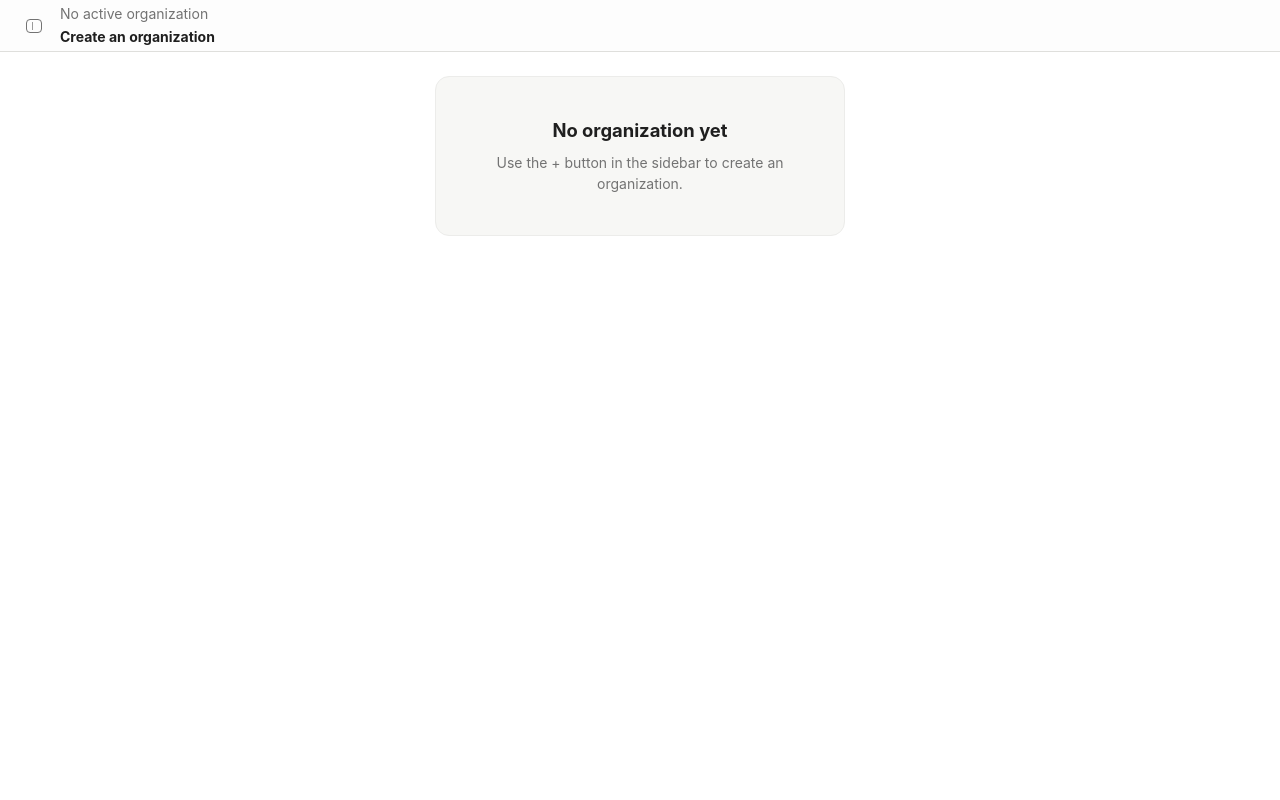
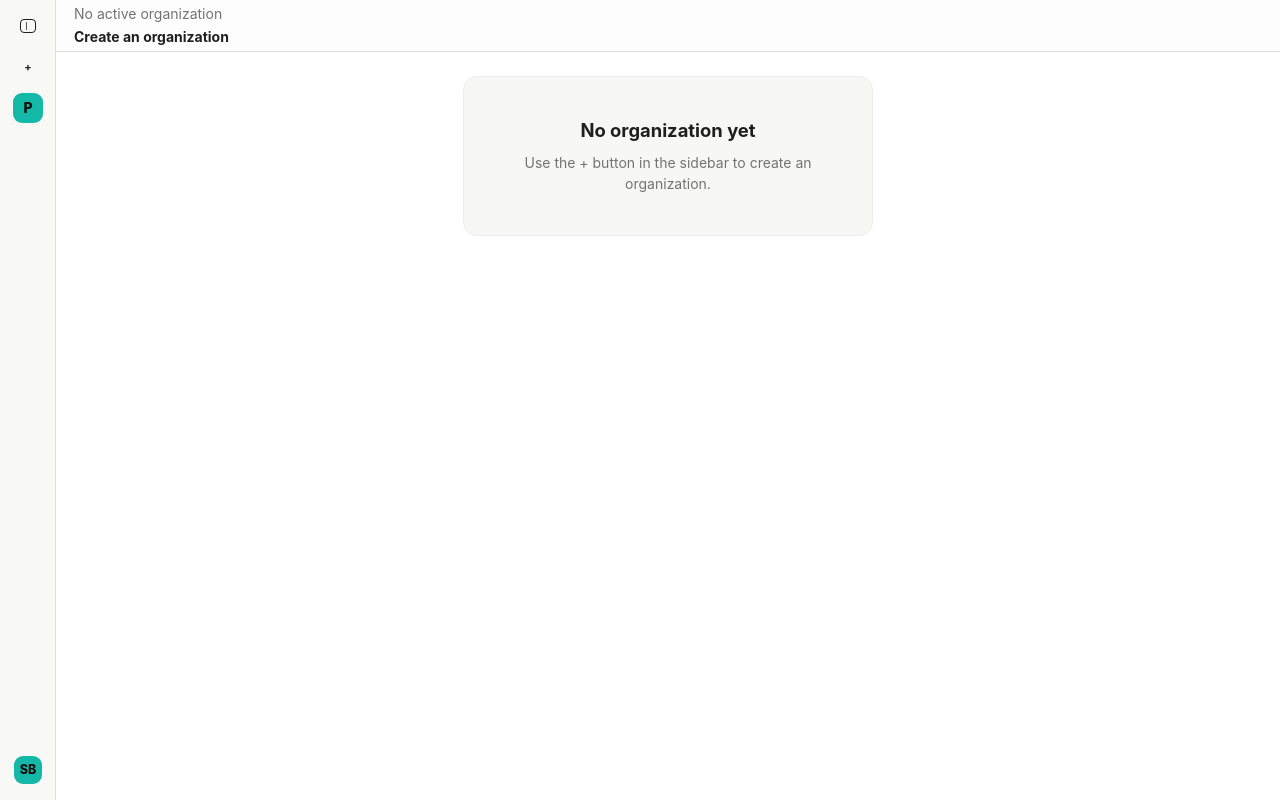
Before and after one commit to sunnybharne/papliba, a Next.js app in the folder src/Papliba.Web/: page /app in a window 1280 px wide. Both pictures are taken after a click on the button "Collapse sidebar". Built offline with nearby package versions, Linux system fonts and the light colour scheme.

Commit message:
feat: keep collapsed sidebar icons visible

```diff
--- a/src/Papliba.Web/src/app/app/page.tsx
+++ b/src/Papliba.Web/src/app/app/page.tsx
@@ -392,6 +392,10 @@ export default function Home() {
     applyThemeMode(nextThemeMode);
   }
 
+  function toggleSidebar() {
+    setIsSidebarOpen((currentIsSidebarOpen) => !currentIsSidebarOpen);
+  }
+
   function openOrganizationDialog() {
     setDraftOrganizationName("");
     setOrganizationSearch("");
@@ -555,7 +559,6 @@ export default function Home() {
     <main className="shell">
       <section className={appShellClassName} aria-label="Papliba app">
           <aside
-            aria-hidden={!isSidebarOpen}
             className="sidebar"
             data-open={isSidebarOpen}
             aria-label="Papliba sidebar"
@@ -566,12 +569,16 @@ export default function Home() {
                 <span>alpha</span>
               </div>
               <button
-                aria-label="Collapse sidebar"
+                aria-label={isSidebarOpen ? "Collapse sidebar" : "Open sidebar"}
                 className="sidebar-toggle"
-                onClick={() => setIsSidebarOpen(false)}
+                onClick={toggleSidebar}
                 type="button"
               >
-                ‹
+                {isSidebarOpen ? (
+                  "‹"
+                ) : (
+                  <span aria-hidden="true" className="sidebar-open-icon" />
+                )}
               </button>
             </div>
 
@@ -747,7 +754,9 @@ export default function Home() {
                         key={project}
                         type="button"
                       >
-                        <span className="status-dot complete" />
+                        <span className="project-list-icon">
+                          {project.slice(0, 1).toUpperCase()}
+                        </span>
                         <span>
                           <strong>{project}</strong>
                           <small>Completed · just now</small>
@@ -767,16 +776,6 @@ export default function Home() {
         <section className="workspace-panel">
           <header className="workspace-header">
             <div className="workspace-title-row">
-              {!isSidebarOpen && (
-                <button
-                  aria-label="Open sidebar"
-                  className="sidebar-toggle"
-                  onClick={() => setIsSidebarOpen(true)}
-                  type="button"
-                >
-                  <span aria-hidden="true" className="sidebar-open-icon" />
-                </button>
-              )}
               <div className="workspace-title-text">
                 <span>
                   {hasOrganization ? "Organization" : "No active organization"}
--- a/src/Papliba.Web/src/app/globals.css
+++ b/src/Papliba.Web/src/app/globals.css
@@ -119,7 +119,7 @@ a {
 }
 
 .app-shell.sidebar-collapsed {
-  grid-template-columns: 0 minmax(0, 1fr);
+  grid-template-columns: 56px minmax(0, 1fr);
 }
 
 .sidebar {
@@ -132,17 +132,13 @@ a {
   background: var(--sidebar);
   overflow: hidden;
   transition:
-    opacity 120ms ease,
     padding 160ms ease,
     border-color 160ms ease;
 }
 
 .sidebar[data-open="false"] {
-  padding-right: 0;
-  padding-left: 0;
-  border-right-color: transparent;
-  opacity: 0;
-  pointer-events: none;
+  padding-right: 8px;
+  padding-left: 8px;
 }
 
 .brand-row {
@@ -529,9 +525,9 @@ a {
 
 .thread-item {
   display: grid;
-  grid-template-columns: 8px minmax(0, 1fr);
+  grid-template-columns: 28px minmax(0, 1fr);
   gap: 8px;
-  align-items: start;
+  align-items: center;
   min-height: 40px;
   padding: 6px;
   border: 0;
@@ -540,6 +536,18 @@ a {
   text-align: left;
 }
 
+.project-list-icon {
+  display: grid;
+  width: 28px;
+  height: 28px;
+  place-items: center;
+  border-radius: 8px;
+  color: var(--muted);
+  background: var(--quiet-surface);
+  font-size: 0.78rem;
+  font-weight: 800;
+}
+
 .status-dot {
   width: 8px;
   height: 8px;
@@ -552,6 +560,7 @@ a {
 }
 
 .sidebar-footer {
+  grid-row: -1;
   align-self: end;
 }
 
@@ -619,6 +628,58 @@ a {
   text-align: left;
 }
 
+.sidebar[data-open="false"] .brand-row,
+.sidebar[data-open="false"] .section-title {
+  justify-content: center;
+}
+
+.sidebar[data-open="false"] .brand-name,
+.sidebar[data-open="false"] .section-title span,
+.sidebar[data-open="false"] .organization-empty div,
+.sidebar[data-open="false"] .organization-text,
+.sidebar[data-open="false"] .organization-arrow,
+.sidebar[data-open="false"] .pin-button,
+.sidebar[data-open="false"] .organization-actions,
+.sidebar[data-open="false"] .organization-list,
+.sidebar[data-open="false"] .thread-item > span:last-child,
+.sidebar[data-open="false"] .muted-copy,
+.sidebar[data-open="false"] .account-button > span:not(.avatar) {
+  display: none;
+}
+
+.sidebar[data-open="false"] .sidebar-section,
+.sidebar[data-open="false"] .thread-list {
+  justify-items: center;
+}
+
+.sidebar[data-open="false"] .organization-pill,
+.sidebar[data-open="false"] .organization-select,
+.sidebar[data-open="false"] .organization-active-row,
+.sidebar[data-open="false"] .thread-list,
+.sidebar[data-open="false"] .user-menu {
+  width: 100%;
+}
+
+.sidebar[data-open="false"] .organization-empty,
+.sidebar[data-open="false"] .organization-item,
+.sidebar[data-open="false"] .thread-item,
+.sidebar[data-open="false"] .account-button {
+  grid-template-columns: 1fr;
+  justify-items: center;
+  padding-right: 5px;
+  padding-left: 5px;
+}
+
+.sidebar[data-open="false"] .organization-active-row {
+  grid-template-columns: 1fr;
+}
+
+.sidebar[data-open="false"] .account-menu {
+  right: auto;
+  bottom: 0;
+  left: calc(100% + 8px);
+}
+
 .account-menu-user strong,
 .settings-user-card strong {
   color: var(--text);
@@ -1697,11 +1758,7 @@ a {
   }
 
   .app-shell.sidebar-collapsed {
-    grid-template-columns: 1fr;
-  }
-
-  .sidebar[data-open="false"] {
-    display: none;
+    grid-template-columns: 56px minmax(0, 1fr);
   }
 
   .site-shell {
@@ -1711,6 +1768,11 @@ a {
   .sidebar {
     border-right: 0;
     border-bottom: 1px solid var(--border);
+  }
+
+  .sidebar[data-open="false"] {
+    border-right: 1px solid var(--border);
+    border-bottom: 0;
   }
 
   .content-area,
```
Also changed, not shown: 1 other file (tests, documents, lock files or other folders).
